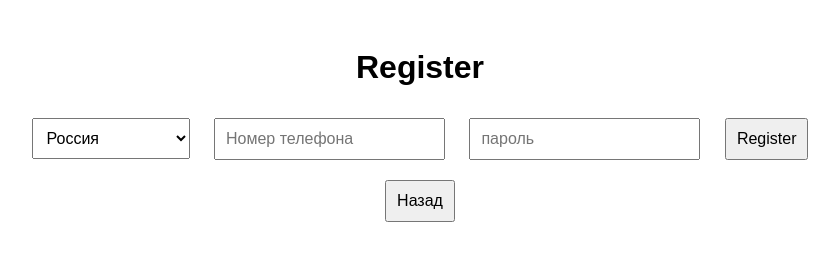
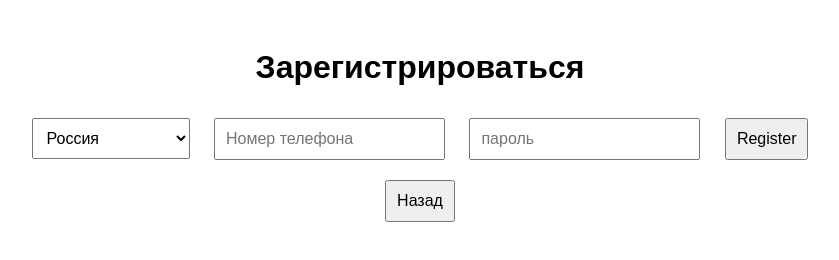
Before and after one commit to pixelatee/website, a plain HTML site: page register.html in a window 1280 px wide. Shown: the whole page, without its empty margins (220-1059 px from the left). Drawn offline with Linux system fonts and the light colour scheme.

Commit message:
Update register.html

```diff
--- a/register.html
+++ b/register.html
@@ -3,11 +3,11 @@
 <head>
     <meta charset="UTF-8">
     <meta name="viewport" content="width=device-width, initial-scale=1.0">
-    <title>Register</title>
+    <title>Регистрация</title>
     <link rel="stylesheet" href="styles.css">
 </head>
 <body>
-    <h1>Register</h1>
+    <h1>Зарегистрироваться</h1>
     <form id="registerForm">
         <select id="country" name="country" required>
     <option value="RU">Россия</option>
```
